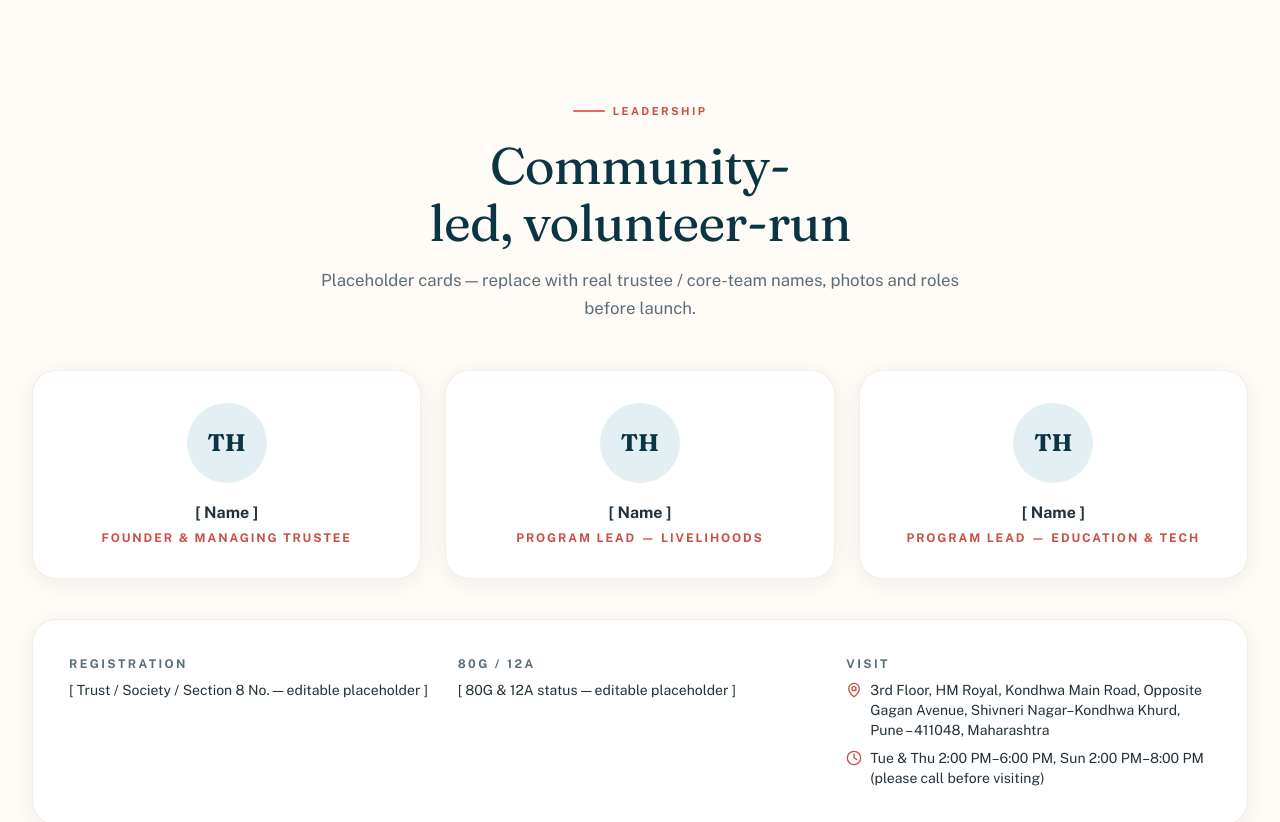
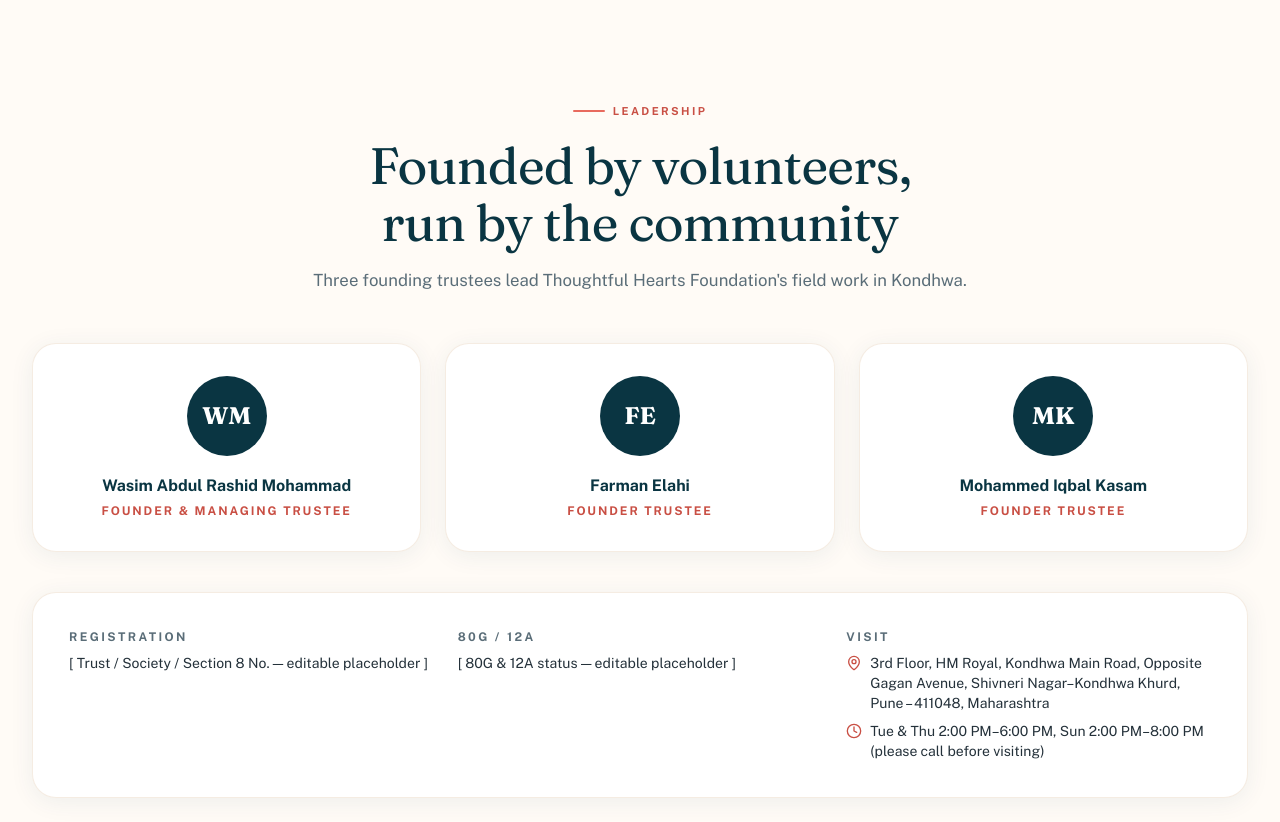
Before and after one commit to AISE360/ngo_website, a React (Vite) app: page /about in a window 1280 px wide. Shown: the part 1560-2382 px from the top of the page. Built offline with nearby package versions, Linux system fonts and the light colour scheme; no server answers.

Commit message:
About: add 3 founder trustees (Wasim, Farman, Mohammed Iqbal)

```diff
--- a/src/pages/public/About.jsx
+++ b/src/pages/public/About.jsx
@@ -36,12 +36,16 @@
 
       <section className="section bg-brand-cream">
         <div className="container-lg">
-          <SectionHeading center eyebrow="Leadership" title="Community-led, volunteer-run" lead="Placeholder cards — replace with real trustee / core-team names, photos and roles before launch." />
+          <SectionHeading center eyebrow="Leadership" title="Founded by volunteers, run by the community" lead="Three founding trustees lead Thoughtful Hearts Foundation's field work in Kondhwa." />
           <div className="grid sm:grid-cols-3 gap-6">
-            {['Founder & Managing Trustee', 'Program Lead — Livelihoods', 'Program Lead — Education & Tech'].map((role, i) => (
+            {[
+              { name: 'Wasim Abdul Rashid Mohammad', role: 'Founder & Managing Trustee', initials: 'WM' },
+              { name: 'Farman Elahi', role: 'Founder Trustee', initials: 'FE' },
+              { name: 'Mohammed Iqbal Kasam', role: 'Founder Trustee', initials: 'MK' },
+            ].map(({ name, role, initials }, i) => (
               <div key={i} className="card p-8 text-center" data-aos="fade-up" data-aos-delay={i * 100}>
-                <div className="w-20 h-20 rounded-full bg-brand-tealSoft mx-auto mb-4 flex items-center justify-center font-display font-bold text-2xl text-brand-tealDeep">TH</div>
-                <p className="font-bold">[ Name ]</p>
+                <div className="w-20 h-20 rounded-full bg-brand-tealDeep mx-auto mb-4 flex items-center justify-center font-display font-bold text-2xl text-white">{initials}</div>
+                <p className="font-bold text-brand-tealDeep">{name}</p>
                 <p className="text-xs font-bold uppercase tracking-[0.16em] text-brand-coralDark mt-1">{role}</p>
               </div>
             ))}
```
